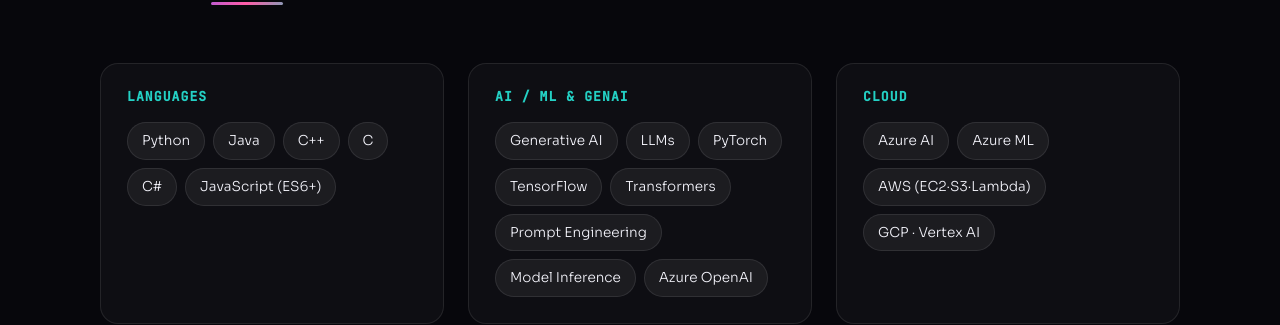
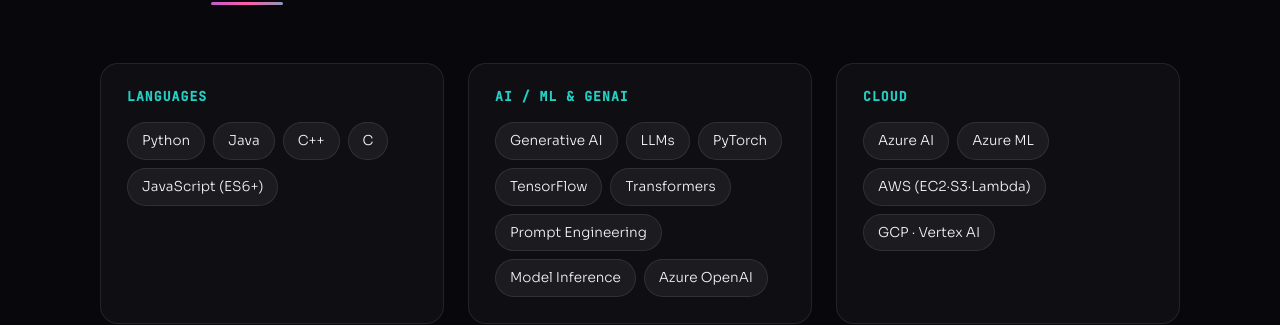
Before and after one commit to Smilegits/Smilegits.github.io, a plain HTML site: page index.html in a window 1280 px wide. Shown: the part 4680-5005 px from the top of the page. Drawn offline with Linux system fonts and the light colour scheme.

Commit message:
Remove C# from languages

```diff
--- a/index.html
+++ b/index.html
@@ -308,7 +308,7 @@
       <div class="skills-grid">
         <div class="skill-group reveal">
           <h4>Languages</h4>
-          <div class="chips"><span>Python</span><span>Java</span><span>C++</span><span>C</span><span>C#</span><span>JavaScript (ES6+)</span></div>
+          <div class="chips"><span>Python</span><span>Java</span><span>C++</span><span>C</span><span>JavaScript (ES6+)</span></div>
         </div>
         <div class="skill-group reveal">
           <h4>AI / ML &amp; GenAI</h4>
```
